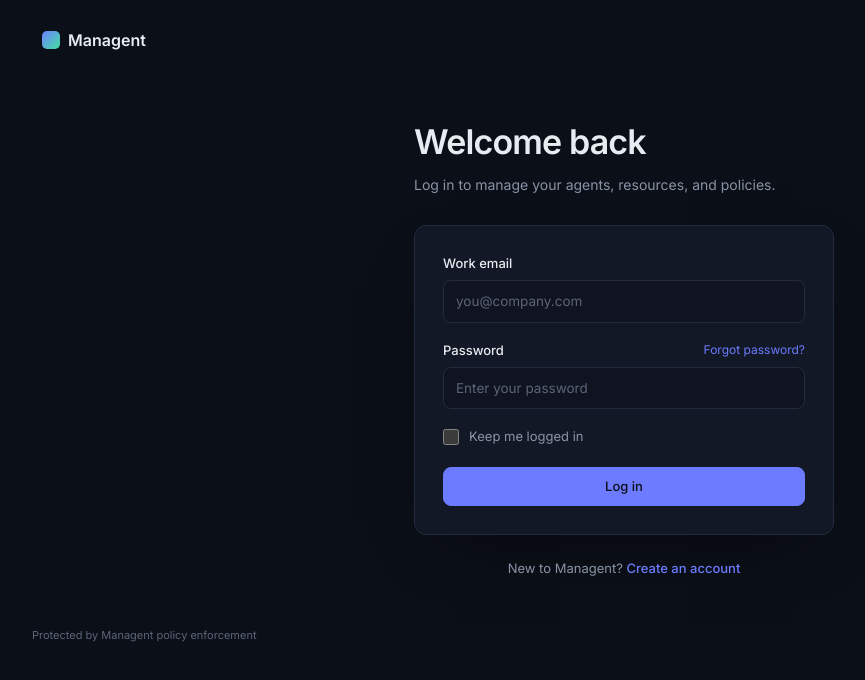
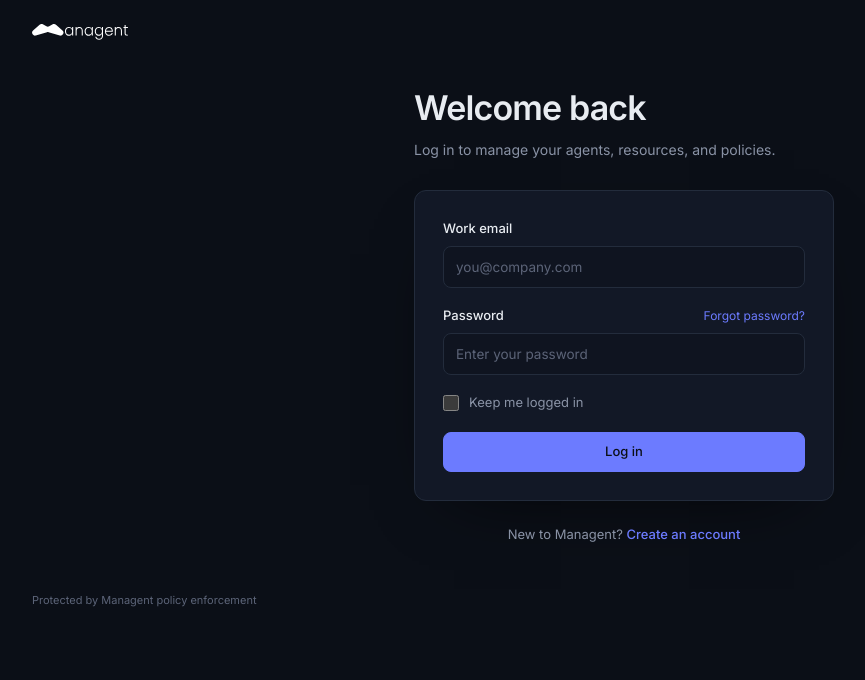
Before and after one commit to rophpad/managent, a Next.js app in the folder web/: page /login in a window 1280 px wide. Shown: the top 680 px of the page, without its empty margins (16-881 px from the left). Built offline with nearby package versions, Linux system fonts and the light colour scheme.

Commit message:
Update datas

```diff
--- a/web/app/page.tsx
+++ b/web/app/page.tsx
@@ -480,11 +480,11 @@ export default function Home() {
         <div className="mx-auto flex w-full max-w-6xl flex-wrap items-center justify-center gap-x-8 gap-y-4 px-4 text-center sm:px-6 lg:px-8">
           <div className="flex items-center gap-2 text-sm text-muted">
             <Star className="size-4 fill-brand text-brand" />
-            <span className="font-semibold text-fg">2.3k+</span> GitHub Stars
+            <span className="font-semibold text-fg">1+</span> GitHub Stars
           </div>
           <div className="flex items-center gap-2 text-sm text-muted">
             <Zap className="size-4 text-allow" />
-            <span className="font-semibold text-fg">10k+</span> Self-Hosted
+            <span className="font-semibold text-fg">1+</span> Self-Hosted
             Deployments
           </div>
           <div className="flex items-center gap-2 text-sm text-muted">
--- a/web/components/auth/auth-shell.tsx
+++ b/web/components/auth/auth-shell.tsx
@@ -1,5 +1,6 @@
 import Link from "next/link";
 import type { ReactNode } from "react";
+import Image from "next/image";
 
 export function AuthShell({
   title,
@@ -15,13 +16,15 @@ export function AuthShell({
   return (
     <main className="w-full grid min-h-dvh bg-ink text-fg ">
       <section className="w-full flex min-h-dvh flex-col px-5 py-6 sm:px-8 lg:px-12">
-
-        <Link href="/" className="flex items-center gap-2 px-2.5 pb-5.5 pt-1">
-          <span
-            aria-hidden
-            className="size-4.5 shrink-0 rounded-[5px] bg-linear-to-br from-brand to-allow"
+        <Link href="/" aria-label="Managent home">
+          <Image
+            src="/logo1.svg"
+            alt="Managent"
+            width={100}
+            height={100}
+            className="h-auto w-24 brightness-0 invert"
+            priority
           />
-          <span className="font-display text-base font-semibold">Managent</span>
         </Link>
 
         <div className="w-full flex items-center justify-center">
```
